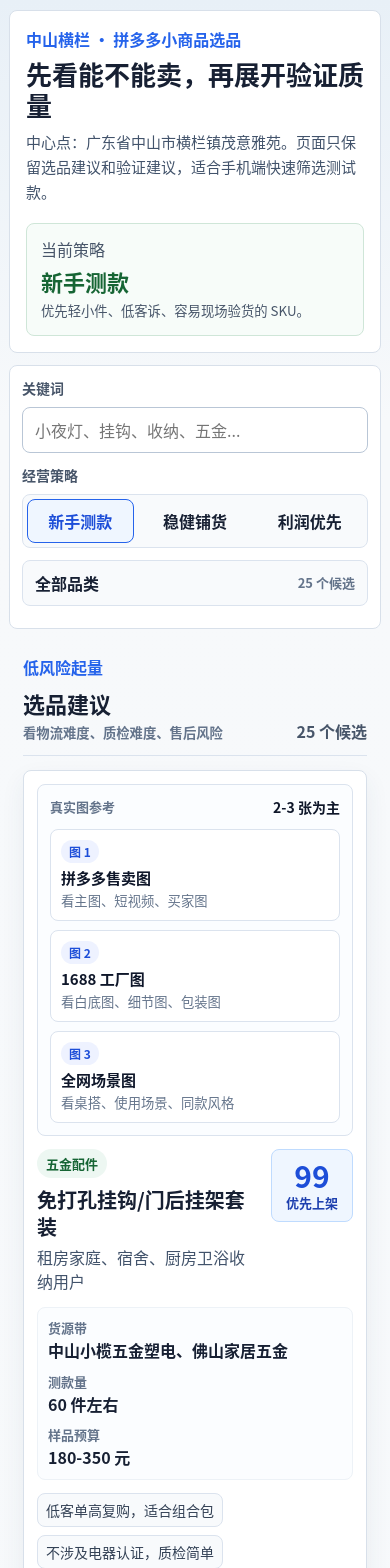
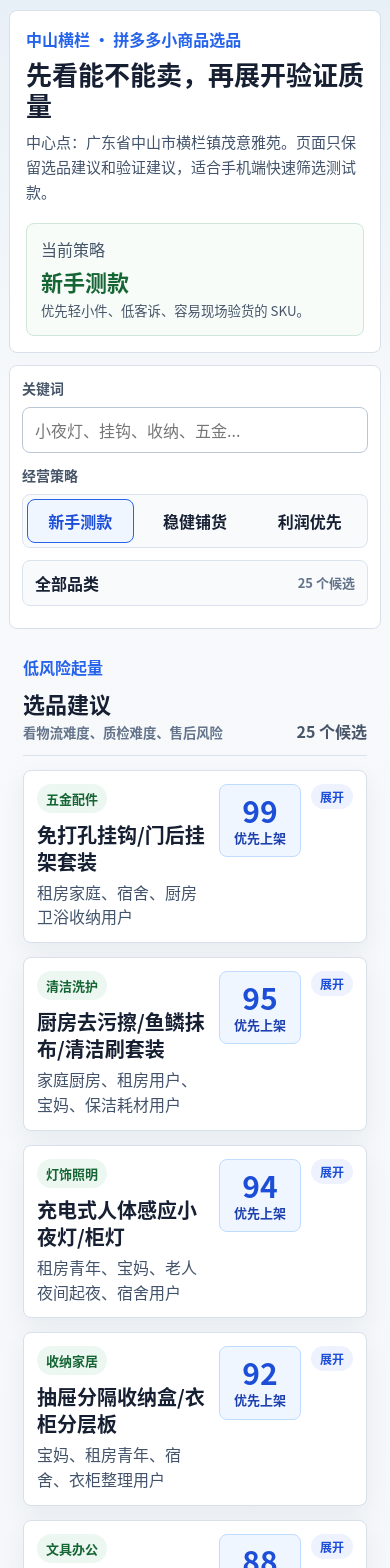
Before and after one commit to linaaxl/pdd-product-research-test, a React (Vite) app: page / in a window 390 px wide. Shown: the top 1568 px of the page. Built offline with nearby package versions, Linux system fonts and the light colour scheme.

Commit message:
Collapse product details and add offline sourcing

```diff
--- a/src/modules/product-research/ProductResearchApp.tsx
+++ b/src/modules/product-research/ProductResearchApp.tsx
@@ -141,10 +141,8 @@ export default function ProductResearchApp() {
 
         <div className="cards-grid focus-cards-grid">
           {rankedProducts.map(({ product, score }) => (
-            <article className="product-card focus-product-card" key={product.id}>
-              <ProductImageReferences product={product} />
-
-              <div className="product-card-main">
+            <details className="product-card focus-product-card" key={product.id}>
+              <summary className="product-card-summary">
                 <div className="product-card-header">
                   <div className="product-card-title">
                     <div className="card-topline">
@@ -158,7 +156,9 @@ export default function ProductResearchApp() {
                     <span>{score.label}</span>
                   </div>
                 </div>
+              </summary>
 
+              <div className="product-card-main">
                 <dl className="product-metrics">
                   <div>
                     <dt>货源带</dt>
@@ -182,6 +182,8 @@ export default function ProductResearchApp() {
                   ))}
                 </div>
 
+                <ProductImageReferences product={product} />
+                <OfflineContactsPanel product={product} />
                 <VerificationPanel product={product} />
 
                 <div className="action-row">
@@ -196,7 +198,7 @@ export default function ProductResearchApp() {
                   </button>
                 </div>
               </div>
-            </article>
+            </details>
           ))}
         </div>
       </section>
@@ -209,11 +211,11 @@ function ProductImageReferences({ product }: { product: ProductIdea }) {
   const imageSearchUrl = `https://image.baidu.com/search/index?tn=baiduimage&word=${encodeURIComponent(product.pddQuery)}`;
 
   return (
-    <div className="image-reference-panel">
-      <div className="image-reference-heading">
-        <span>真实图参考</span>
-        <strong>2-3 张为主</strong>
-      </div>
+    <details className="image-reference-panel">
+      <summary className="image-reference-heading">
+        <strong>真实图参考</strong>
+        <span>2-3 张为主</span>
+      </summary>
       <div className="image-reference-grid">
         <a href={pddSearchUrl(product.pddQuery)} target="_blank" rel="noreferrer">
           <span>图 1</span>
@@ -231,7 +233,48 @@ function ProductImageReferences({ product }: { product: ProductIdea }) {
           <small>看桌搭、使用场景、同款风格</small>
         </a>
       </div>
-    </div>
+    </details>
+  );
+}
+
+function OfflineContactsPanel({ product }: { product: ProductIdea }) {
+  const contacts = product.offlineContacts.slice(0, 4);
+
+  return (
+    <details className="offline-panel">
+      <summary className="compact-summary">
+        <strong>线下拿货点与联系方式</strong>
+        <span>{contacts.length} 个参考点，先电话或地图复核再到场</span>
+      </summary>
+
+      <div className="offline-grid">
+        {contacts.map((contact) => {
+          const mapUrl = `https://map.baidu.com/search/${encodeURIComponent(contact.mapQuery)}`;
+
+          return (
+            <section className="offline-card" key={`${product.id}-${contact.name}`}>
+              <div className="offline-title-row">
+                <h4>{contact.name}</h4>
+                <span>{contact.verification}</span>
+              </div>
+              <p>
+                <b>地址：</b>
+                {contact.address}
+              </p>
+              <p>
+                <b>电话：</b>
+                {contact.phone}
+              </p>
+              <small>{contact.distanceHint}</small>
+              <em>{contact.note}</em>
+              <a href={mapUrl} target="_blank" rel="noreferrer">
+                地图搜索
+              </a>
+            </section>
+          );
+        })}
+      </div>
+    </details>
   );
 }
 
--- a/src/styles.css
+++ b/src/styles.css
@@ -1108,18 +1108,65 @@ dd {
 }
 
 .focus-product-card {
-  display: grid;
-  grid-template-columns: 240px minmax(0, 1fr);
-  gap: 13px;
-  align-items: start;
+  display: block;
   border-color: #d8e0ea;
   box-shadow: 0 10px 24px rgb(42 64 101 / 7%);
 }
 
+.product-card-summary {
+  display: grid;
+  grid-template-columns: minmax(0, 1fr) auto;
+  gap: 10px;
+  align-items: center;
+  cursor: pointer;
+  list-style: none;
+}
+
+.product-card-summary::marker,
+.image-reference-heading::marker,
+.compact-summary::marker,
+.verification-panel summary::marker {
+  content: "";
+}
+
+.product-card-summary::-webkit-details-marker,
+.image-reference-heading::-webkit-details-marker,
+.compact-summary::-webkit-details-marker,
+.verification-panel summary::-webkit-details-marker {
+  display: none;
+}
+
+.product-card-summary::after,
+.image-reference-heading::after,
+.compact-summary::after,
+.verification-panel summary::after {
+  content: "展开";
+  align-self: start;
+  width: fit-content;
+  border-radius: 999px;
+  background: #eef2ff;
+  color: #1d4ed8;
+  font-size: 12px;
+  font-weight: 900;
+  padding: 4px 9px;
+}
+
+.focus-product-card[open] > .product-card-summary::after,
+.image-reference-panel[open] > .image-reference-heading::after,
+.offline-panel[open] > .compact-summary::after,
+.verification-panel[open] > summary::after {
+  content: "收起";
+  background: #f1f5f9;
+  color: #475569;
+}
+
 .product-card-main {
   display: grid;
   gap: 13px;
   min-width: 0;
+  margin-top: 13px;
+  border-top: 1px solid #edf2f7;
+  padding-top: 13px;
 }
 
 .focus-product-card .product-card-header {
@@ -1140,8 +1187,6 @@ dd {
 }
 
 .image-reference-panel {
-  position: sticky;
-  top: 92px;
   display: grid;
   gap: 12px;
   width: 100%;
@@ -1152,10 +1197,12 @@ dd {
 }
 
 .image-reference-heading {
-  display: flex;
+  display: grid;
+  grid-template-columns: minmax(0, 1fr) auto auto;
   gap: 8px;
   align-items: center;
   justify-content: space-between;
+  cursor: pointer;
 }
 
 .image-reference-heading span {
@@ -1171,6 +1218,7 @@ dd {
 
 .image-reference-grid {
   display: grid;
+  grid-template-columns: repeat(3, minmax(0, 1fr));
   gap: 9px;
 }
 
@@ -1219,16 +1267,20 @@ dd {
 
 .verification-panel summary {
   display: grid;
+  grid-template-columns: minmax(0, 1fr) auto;
   gap: 4px;
+  align-items: center;
   cursor: pointer;
   padding: 12px;
 }
 
 .verification-panel summary strong {
+  grid-column: 1;
   color: #166534;
 }
 
 .verification-panel summary span {
+  grid-column: 1;
   color: #475569;
   line-height: 1.4;
 }
@@ -1339,9 +1391,19 @@ dd {
     padding: 13px;
   }
 
+  .product-card-summary,
+  .image-reference-heading,
+  .verification-panel summary {
+    grid-template-columns: minmax(0, 1fr) auto;
+  }
+
   .image-reference-panel {
     position: relative;
     top: auto;
+  }
+
+  .image-reference-grid {
+    grid-template-columns: 1fr;
   }
 
   .category-filter .chip-row {
```
